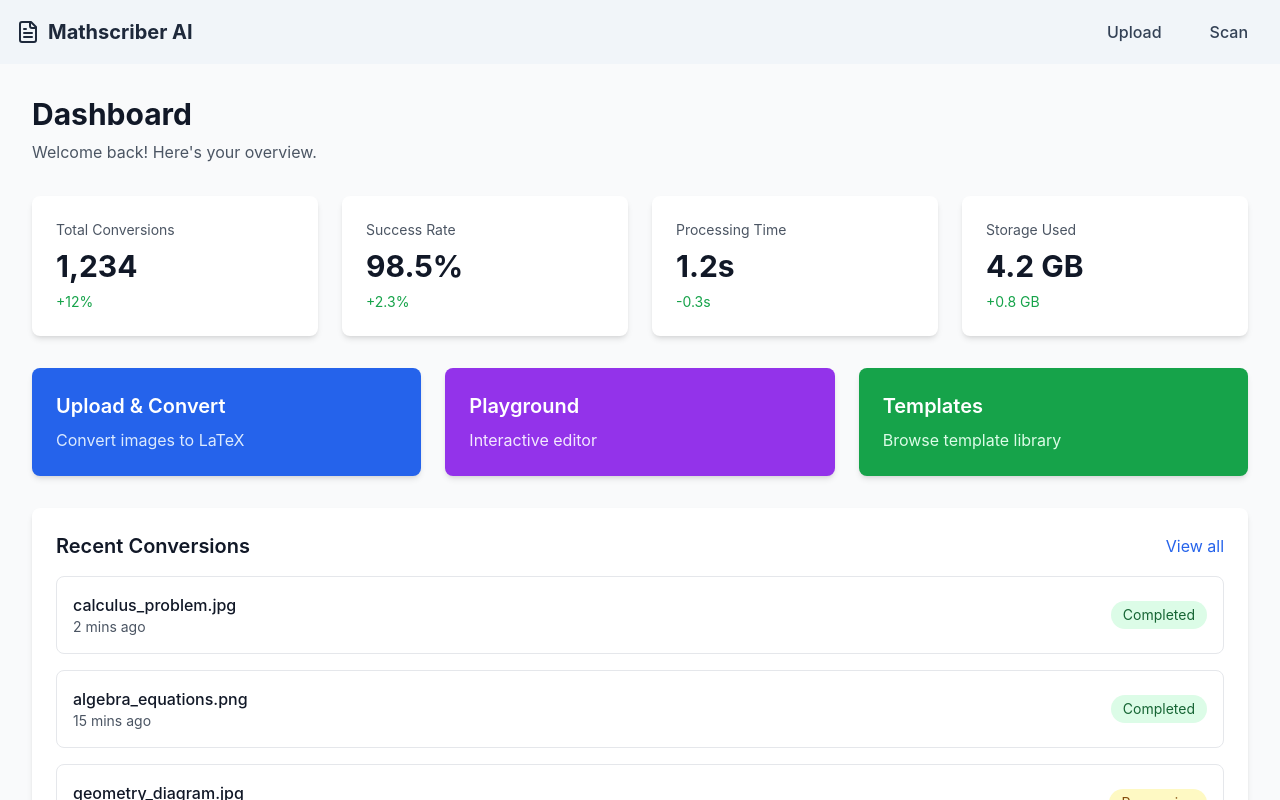
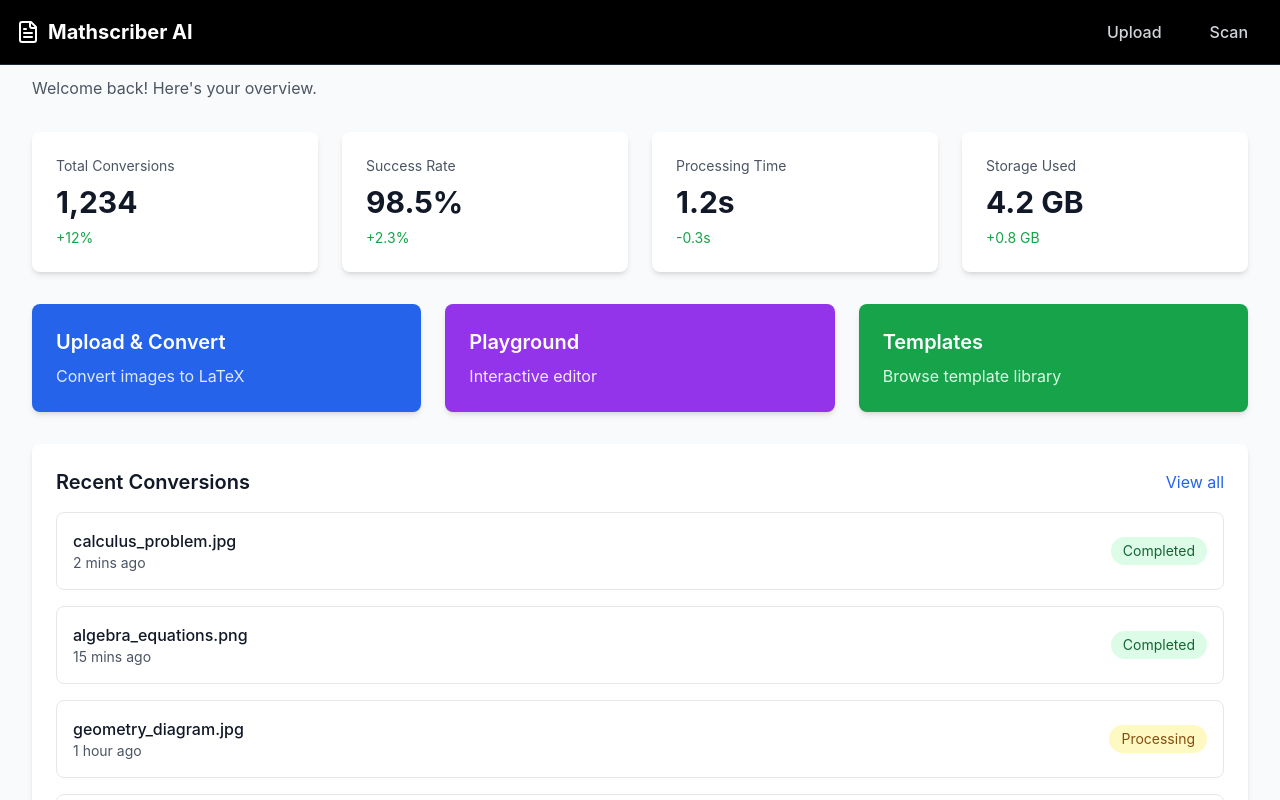
Before and after one commit to MRSHAKILS/Mathscriber-Ai-, a Next.js app in the folder frontend/: page / in a window 1280 px wide. Shown: the top 800 px of the page. Built offline with nearby package versions, Linux system fonts and the light colour scheme.

Commit message:
home page done

```diff
--- a/frontend/components/Navbar.tsx
+++ b/frontend/components/Navbar.tsx
@@ -3,11 +3,11 @@
 
 export default function Navbar() {
   return (
-    <nav className="bg-neutral-100 shadow-neu">
+    <nav className="fixed top-0 left-0 right-0 w-full bg-black z-50 border-b border-gray-800">
       <div className="container mx-auto px-4">
         <div className="flex items-center justify-between h-16">
           {/* Logo */}
-          <Link href="/" className="flex items-center gap-2 text-xl font-bold text-neutral-800 hover:text-primary-600 transition-colors">
+          <Link href="/" className="flex items-center gap-2 text-xl font-bold text-white hover:text-primary-400 transition-colors">
             <FileText className="w-6 h-6" />
             <span>Mathscriber AI</span>
           </Link>
@@ -16,13 +16,13 @@
           <div className="flex items-center gap-4">
             <Link
               href="/upload"
-              className="px-4 py-2 text-neutral-700 hover:text-primary-600 transition-colors font-medium"
+              className="px-4 py-2 text-gray-300 hover:text-white transition-colors font-medium"
             >
               Upload
             </Link>
             <Link
               href="/scan"
-              className="px-4 py-2 text-neutral-700 hover:text-primary-600 transition-colors font-medium"
+              className="px-4 py-2 text-gray-300 hover:text-white transition-colors font-medium"
             >
               Scan
             </Link>
```
